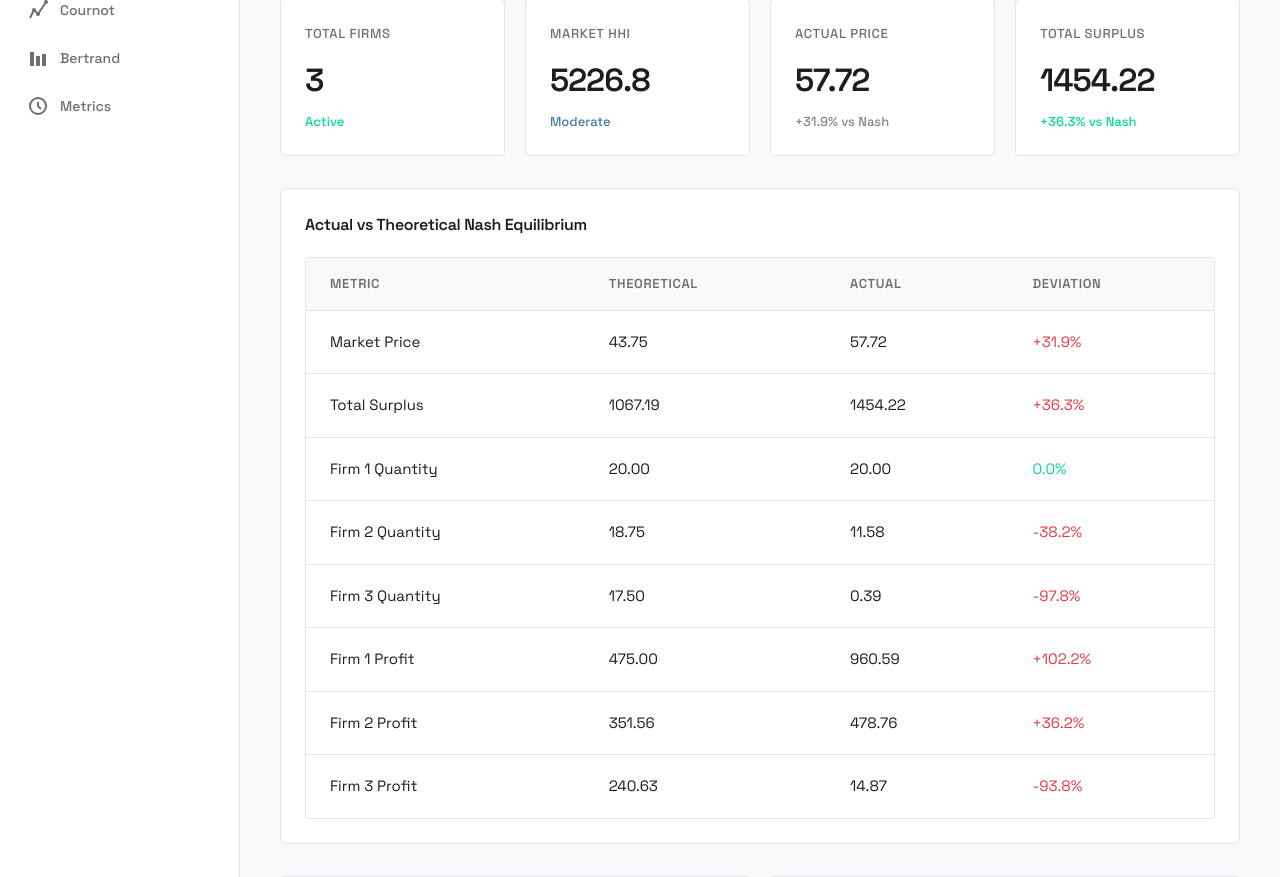
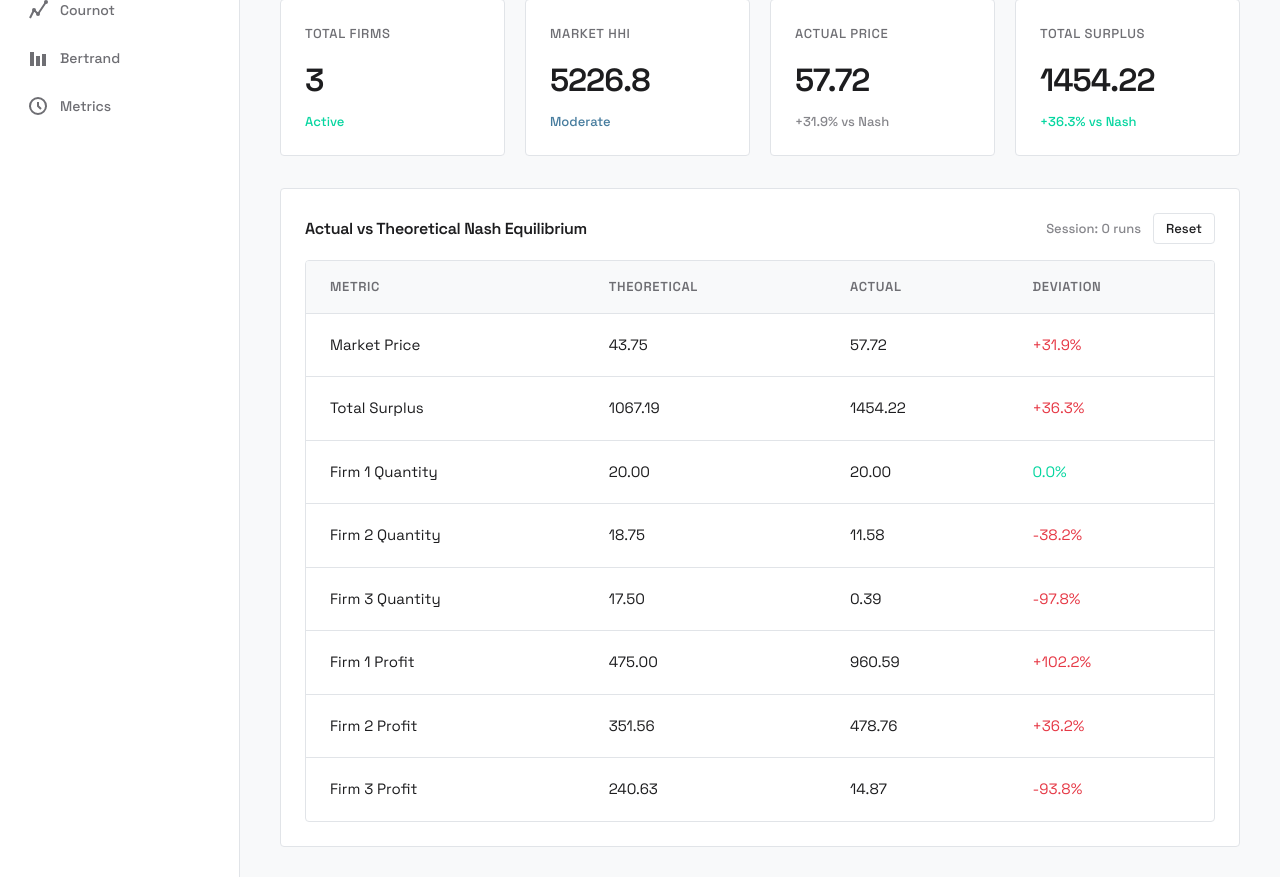
Before and after one commit to bangyen/oligopoly, a Flask app: page / in a window 1280 px wide. Shown: the part 148-1025 px from the top of the page. Run offline with Flask 3, Linux system fonts and the light colour scheme.

Commit message:
feat: add session averaging for Nash equilibrium comparison
- Accumulate statistics across multiple simulation runs per session
- Display running average in comparison table to reduce variance noise
- Add 'Session: N runs' counter to show accumulated data
- Add Reset button to clear session statistics
- Comparison table now shows statistically robust averages
- Demonstrates law of large numbers and convergence to Nash equilibrium

```diff
--- a/dashboard/static/js/dashboard.js
+++ b/dashboard/static/js/dashboard.js
@@ -43,6 +43,16 @@ const CHART_CONFIG = {
 
 let charts = {};
 let currentData = { cournot: null, bertrand: null };
+
+let sessionStats = {
+    runs: 0,
+    cumulative: {
+        quantities: [0, 0, 0],
+        profits: [0, 0, 0],
+        price: 0,
+        surplus: 0
+    }
+};
 
 function initNavigation() {
     const navItems = document.querySelectorAll('.nav-item');
@@ -321,13 +331,30 @@ document.addEventListener('DOMContentLoaded', () => {
             const summary = cournotData.summary;
             const theoretical = metricsData;
 
+            // Accumulate session statistics
+            sessionStats.runs++;
+            for (let i = 0; i < 3; i++) {
+                sessionStats.cumulative.quantities[i] += summary.avg_quantities[i];
+                sessionStats.cumulative.profits[i] += summary.avg_profits[i];
+            }
+            sessionStats.cumulative.price += summary.avg_price;
+            sessionStats.cumulative.surplus += summary.total_surplus;
+
+            // Calculate session averages
+            const sessionAvg = {
+                quantities: sessionStats.cumulative.quantities.map(q => q / sessionStats.runs),
+                profits: sessionStats.cumulative.profits.map(p => p / sessionStats.runs),
+                price: sessionStats.cumulative.price / sessionStats.runs,
+                surplus: sessionStats.cumulative.surplus / sessionStats.runs
+            };
+
             document.getElementById('hhi-value').textContent = summary.hhi.toFixed(1);
             document.getElementById('nash-price-value').textContent = summary.avg_price.toFixed(2);
             document.getElementById('surplus-value').textContent = summary.total_surplus.toFixed(2);
 
-            // Update comparison labels
-            const priceDeviation = ((summary.avg_price - theoretical.nash_price) / theoretical.nash_price * 100);
-            const surplusDeviation = ((summary.total_surplus - theoretical.total_surplus) / theoretical.total_surplus * 100);
+            // Update comparison labels (using session average)
+            const priceDeviation = ((sessionAvg.price - theoretical.nash_price) / theoretical.nash_price * 100);
+            const surplusDeviation = ((sessionAvg.surplus - theoretical.total_surplus) / theoretical.total_surplus * 100);
 
             document.getElementById('price-comparison').textContent =
                 `${priceDeviation > 0 ? '+' : ''}${priceDeviation.toFixed(1)}% vs Nash`;
@@ -355,28 +382,28 @@ document.addEventListener('DOMContentLoaded', () => {
                 </tr>
             `).join('');
 
-            // Update comparison table
+            // Update comparison table (using session averages)
             const comparisonTbody = document.getElementById('comparison-table-body');
             const rows = [
                 {
                     metric: 'Market Price',
                     theoretical: theoretical.nash_price.toFixed(2),
-                    actual: summary.avg_price.toFixed(2),
+                    actual: sessionAvg.price.toFixed(2),
                     deviation: priceDeviation
                 },
                 {
                     metric: 'Total Surplus',
                     theoretical: theoretical.total_surplus.toFixed(2),
-                    actual: summary.total_surplus.toFixed(2),
+                    actual: sessionAvg.surplus.toFixed(2),
                     deviation: surplusDeviation
                 },
-                ...summary.avg_quantities.map((q, i) => ({
+                ...sessionAvg.quantities.map((q, i) => ({
                     metric: `Firm ${i + 1} Quantity`,
                     theoretical: theoretical.nash_quantities[i].toFixed(2),
                     actual: q.toFixed(2),
                     deviation: ((q - theoretical.nash_quantities[i]) / theoretical.nash_quantities[i] * 100)
                 })),
-                ...summary.avg_profits.map((p, i) => ({
+                ...sessionAvg.profits.map((p, i) => ({
                     metric: `Firm ${i + 1} Profit`,
                     theoretical: theoretical.nash_profits[i].toFixed(2),
                     actual: p.toFixed(2),
@@ -393,6 +420,10 @@ document.addEventListener('DOMContentLoaded', () => {
                 </tr>
             `).join('');
 
+            // Update session count display
+            document.getElementById('session-count').textContent =
+                `Session: ${sessionStats.runs} run${sessionStats.runs !== 1 ? 's' : ''}`;
+
             // Update simulations
             currentData.cournot = cournotData;
             currentData.bertrand = bertrandData;
@@ -403,4 +434,18 @@ document.addEventListener('DOMContentLoaded', () => {
             btn.innerHTML = '<svg width="16" height="16" viewBox="0 0 16 16" fill="none"><path d="M14 2V6H10" stroke="currentColor" stroke-width="2"/><path d="M2 14V10H6" stroke="currentColor" stroke-width="2"/><path d="M14 6C13.5 4 12 2.5 10 2C6 1 2 3 2 8C2 13 6 15 10 14C12 13.5 13.5 12 14 10" stroke="currentColor" stroke-width="2"/></svg> Run Simulation';
         });
     });
+
+    document.getElementById('reset-session-btn').addEventListener('click', () => {
+        sessionStats.runs = 0;
+        sessionStats.cumulative = {
+            quantities: [0, 0, 0],
+            profits: [0, 0, 0],
+            price: 0,
+            surplus: 0
+        };
+        document.getElementById('session-count').textContent = 'Session: 0 runs';
+        document.getElementById('comparison-table-body').innerHTML = '<tr><td colspan="4" class="loading">Run a simulation to see data...</td></tr>';
+        document.getElementById('price-comparison').textContent = '—';
+        document.getElementById('surplus-comparison').textContent = '—';
+    });
 });
--- a/dashboard/templates/dashboard.html
+++ b/dashboard/templates/dashboard.html
@@ -113,7 +113,13 @@
                 </div>
 
                 <div class="chart-card" style="margin-bottom: 32px;">
-                    <h3 class="chart-title">Actual vs Theoretical Nash Equilibrium</h3>
+                    <div style="display: flex; justify-content: space-between; align-items: center; margin-bottom: 16px;">
+                        <h3 class="chart-title" style="margin: 0;">Actual vs Theoretical Nash Equilibrium</h3>
+                        <div style="display: flex; align-items: center; gap: 12px;">
+                            <span id="session-count" style="font-family: 'Space Grotesk', sans-serif; font-size: 13px; color: #86868B; font-weight: 500;">Session: 0 runs</span>
+                            <button id="reset-session-btn" class="btn-secondary" style="padding: 6px 12px; font-size: 13px;">Reset</button>
+                        </div>
+                    </div>
                     <div class="data-table">
                         <table>
                             <thead>
@@ -196,6 +202,6 @@
         </main>
     </div>
 
-    <script src="/static/js/dashboard.js?v=6"></script>
+    <script src="/static/js/dashboard.js?v=7"></script>
 </body>
 </html>
```
